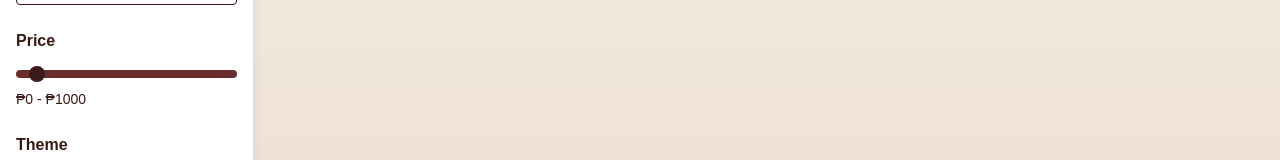
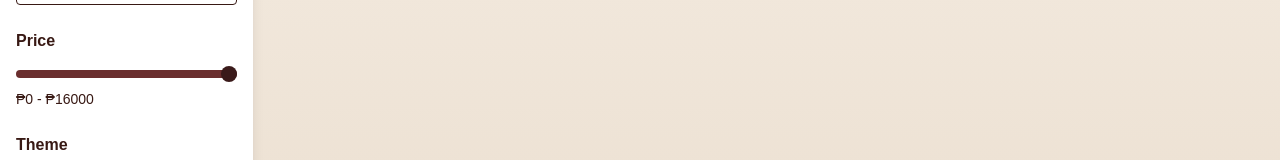
Before and after one commit to Gcoyy/bakery-bliss, a React (Vite) app: page /cakecatalog in a window 1280 px wide. Shown: the part 447-607 px from the top of the page. Built offline with nearby package versions, Linux system fonts and the light colour scheme; no server answers; the database is empty.

Commit message:
Update CakeCatalog.jsx

```diff
--- a/src/Pages/Customer/CakeCatalog.jsx
+++ b/src/Pages/Customer/CakeCatalog.jsx
@@ -9,7 +9,7 @@ const getPublicImageUrl = (path) => {
 
 const CakeCatalog = () => {
   const [cakes, setCakes] = useState([]);
-  const [price, setPrice] = useState(1000);
+  const [price, setPrice] = useState(16000);
   const [scrollSticky, setScrollSticky] = useState(false);
   const [sortBy, setSortBy] = useState("default");
   const [tier, setTier] = useState("all");
@@ -70,7 +70,7 @@ const CakeCatalog = () => {
         <aside
           className={`${
             scrollSticky ? "fixed top-1/2 left-0 -translate-y-1/2 w-[20%]" : "relative w-[80%]"
-          } bg-white rounded-br-2xl rounded-tr-2xl shadow-lg p-4 text-[#381914] transform transition-transform duration-300 ease-in-out`}
+          } bg-white rounded-br-2xl rounded-tr-2xl shadow-lg p-4 text-[#381914]`}
         >
           <h2 className="text-xl font-semibold mb-4">Filters</h2>
 
```
